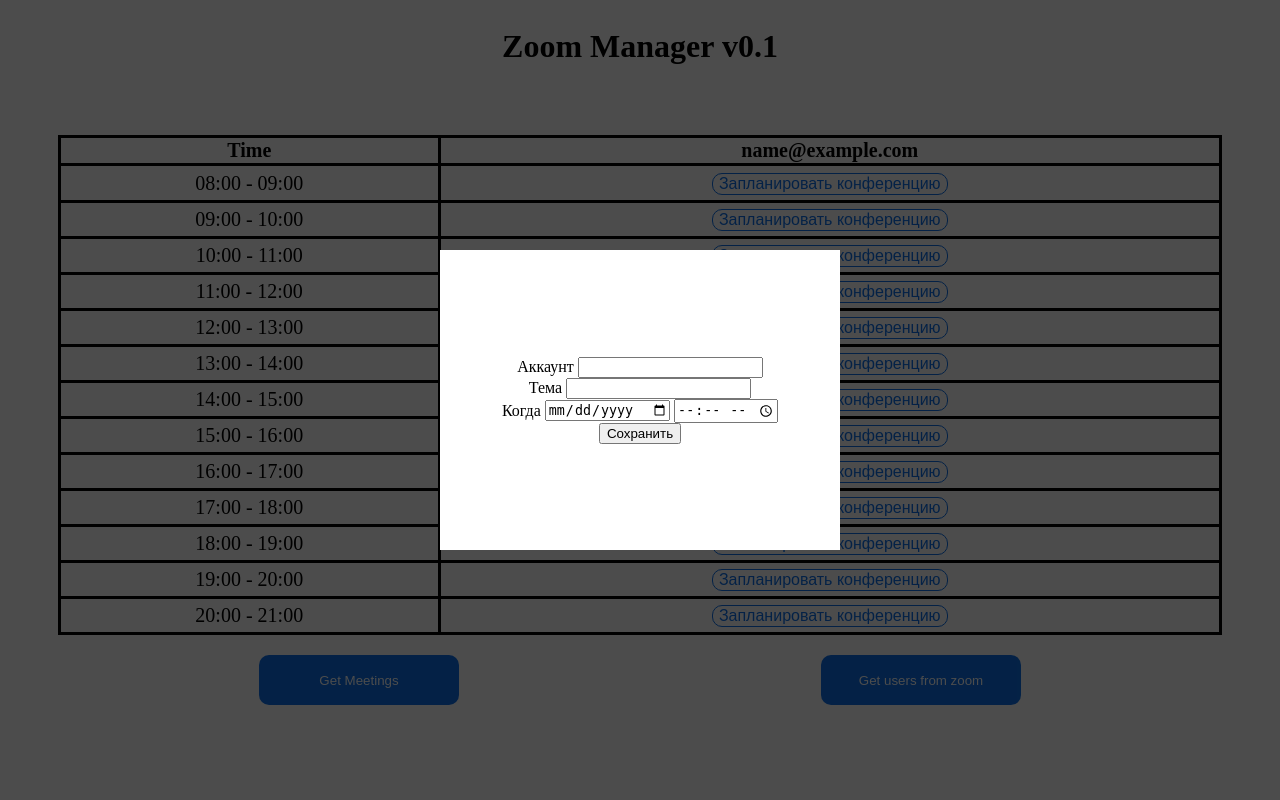
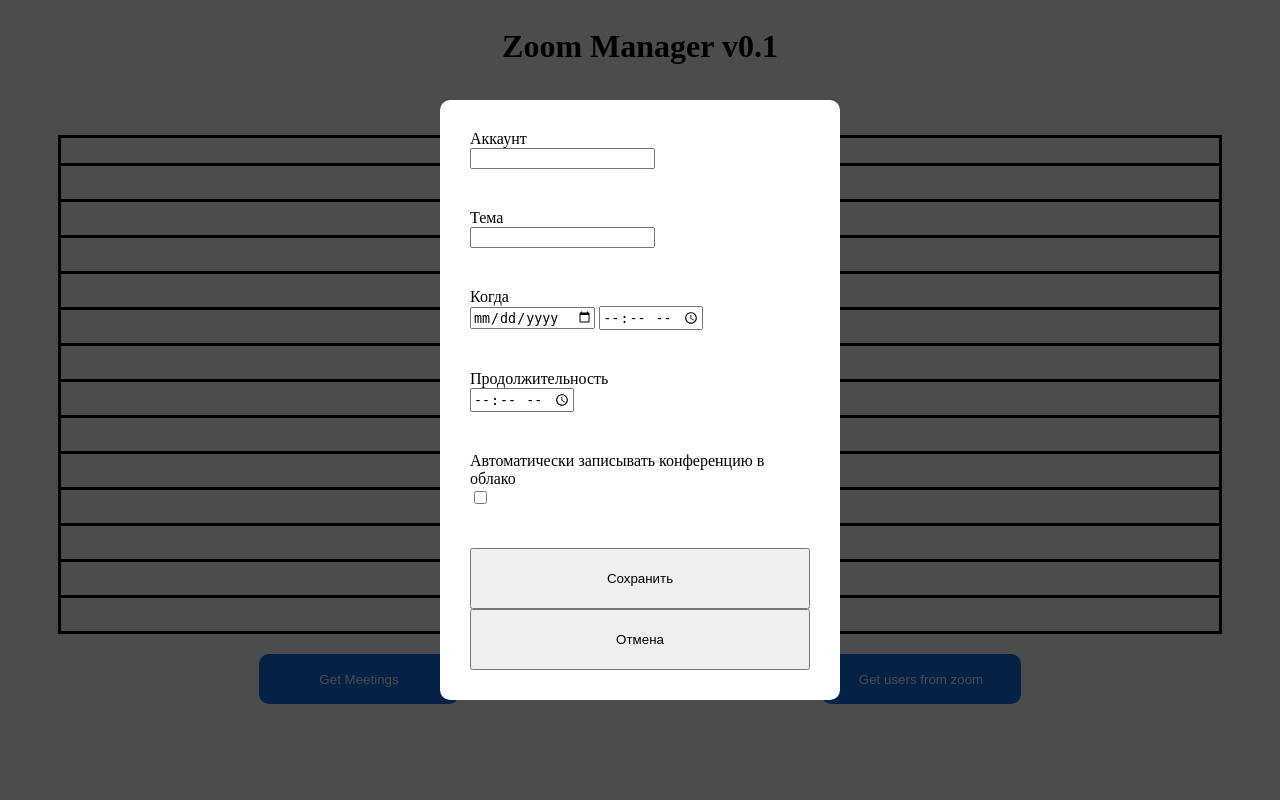
Before and after one commit to evgenyishuvaev/zoom_manager_web, a Django app: page /meeting_manager/ in a window 1280 px wide. Run offline with Django 4.2, Linux system fonts and the light colour scheme; a user stored in the database is signed in; tables that the repository leaves empty hold one stand-in row (values such as "Sample post"); parts of the project's set-up code (start-up, migrations or seed data) failed here and were passed over.

Commit message:
Add CreateMeetingForm

```diff
--- a/zoom_manager/meeting_manager/static/meeting_manager/css/style.css
+++ b/zoom_manager/meeting_manager/static/meeting_manager/css/style.css
@@ -123,17 +123,24 @@ tbody > tr:hover{
 
 .form_creating_meeting{
     background-color: #fff;
+    border-radius: 10px;
     width: 400px;
-    height: 300px;
-    display: flex;
-    align-items: center;
-    flex-direction: column;
-    justify-content: center;
+    height: 600px;
+    display: grid;
+    /* grid-template-columns: 100%;
+    grid-template-rows: 25% 25% 25% 25%; */
 }
 
 form {
-    display: flex;
-    align-items: center;
-    justify-content: center;
-    flex-direction: column;
+    display: grid;
+    grid-template-columns: 100%;
+    padding: 30px;
 }
+
+label{
+    display: block;
+}
+
+.meeting_cancel_creation{
+    display: inline-block;
+}
--- a/zoom_manager/meeting_manager/templates/meeting_manager/index.html
+++ b/zoom_manager/meeting_manager/templates/meeting_manager/index.html
@@ -1,13 +1,11 @@
+{% extends '../template/base.html' %}
 {% load static %}
-<!DOCTYPE html>
-<html lang="en">
-<head>
-    <meta charset="UTF-8">
-    <title>Zoom Manager</title>
+
+{% block link_block %}
     <link type="text/css" rel="stylesheet" href="{% static 'meeting_manager/css/style.css' %}">
-</head>
+{% endblock %}
 
-<body>
+{% block content %}
     <div class="wrapper">
         <h1 class="wrapper__title">Zoom Manager v0.1</h1>
         <div class="wrapper__meetings_table">
@@ -96,12 +94,20 @@
                             <input type="date" id="meeting_date">
                             <input type="time" id="meeting_time">
                         </div>
+                        <div class="duration">
+                            <label for="meeting_duration">Продолжительность</label>
+                            <input type="time" id="meeting_duration">
+                        </div>
+                        <div class="cloud_record">
+                            <label>Автоматически записывать конференцию в облако</label>
+                            <input type="checkbox" name="" id="meeting_cloud_record">
+                        </div>
                         <input type="submit" value="Сохранить">
+                        <input type="button" value="Отмена" id="meeting_cancel_creation">
                     </form>
                 </div>
             </div>
         </div>
     </div>
     <script src="{% static 'meeting_manager/js/main.js' %}"></script>
-</body>
-</html>
+{% endblock%}
--- a/zoom_manager/meeting_manager/templates/template/base.html
+++ b/zoom_manager/meeting_manager/templates/template/base.html
@@ -5,10 +5,12 @@
     <meta http-equiv="X-UA-Compatible" content="IE=edge">
     <meta name="viewport" content="width=device-width, initial-scale=1.0">
     <!-- CSS only -->
-    <link href="https://cdn.jsdelivr.net/npm/bootstrap@5.1.3/dist/css/bootstrap.min.css" rel="stylesheet" integrity="sha384-1BmE4kWBq78iYhFldvKuhfTAU6auU8tT94WrHftjDbrCEXSU1oBoqyl2QvZ6jIW3" crossorigin="anonymous">
+    <!-- <link href="https://cdn.jsdelivr.net/npm/bootstrap@5.1.3/dist/css/bootstrap.min.css" rel="stylesheet" integrity="sha384-1BmE4kWBq78iYhFldvKuhfTAU6auU8tT94WrHftjDbrCEXSU1oBoqyl2QvZ6jIW3" crossorigin="anonymous"> -->
+    {% block link_block%}
+    {% endblock%}
     <title>Meeting Manager</title>
 </head>
-<body class="container">
+<body>
     {% block content%}
     {% endblock%}
 </body>
--- a/zoom_manager/meeting_manager/urls.py
+++ b/zoom_manager/meeting_manager/urls.py
@@ -6,7 +6,8 @@ from . import views
 urlpatterns = [
     path('', views.meetings_page, name='meetings_page'),
     # path('api/refresh_token', views.refresh_zoom_token, name='refreshButton'),
-    path('api/users', views.send_zoom_users_to_web_ui, name='getUsersButton'),
-    path('api/users_zoom', views.get_users_from_zoom, name='getUsersFromZoomButton'),
-    path('api/all_meetings', views.send_all_zoom_meetings_to_web_ui, name='getAllMeetingsButton'),
+    path('api/v1/users', views.send_zoom_users_to_web_ui, name='getUsersButton'),
+    path('api/v1/users_zoom', views.get_users_from_zoom, name='getUsersFromZoomButton'),
+    path('api/v1/all_meetings', views.send_all_zoom_meetings_to_web_ui, name='getAllMeetingsButton'),
+    path('api/v1/create', views.get_data_for_create_meeting , name='createMeeting'),
 ]
--- a/zoom_manager/meeting_manager/views.py
+++ b/zoom_manager/meeting_manager/views.py
@@ -1,10 +1,11 @@
+from attr import asdict
 from django.shortcuts import render
-from django.http import JsonResponse
+from django.http import HttpRequest, HttpResponseRedirect, JsonResponse
 from django.contrib.auth.decorators import login_required
 
-from .services.ZoomAPI.zoom_api import refresh_token, get_users_list, get_meetings_from_all_users
+from .services.zoomapi.api import refresh_token, get_users_list, get_meetings_from_all_users
 from .models import ZoomUsers
-
+from .forms import CreateMeetingForms
 
 @login_required
 def meetings_page(request):
@@ -46,3 +47,16 @@ def send_all_zoom_meetings_to_web_ui(request):
         result["users"][user.host_id] = user.email
 
     return JsonResponse(result)
+
+def get_data_for_create_meeting(request: HttpRequest):
+
+    if request.method == "POST":
+        form = CreateMeetingForms(request.POST)
+
+        if form.is_valid():
+            print(form.cleaned_data)
+            return HttpResponseRedirect("/meeting_manager")
+
+    else:
+        form = CreateMeetingForms()
+        return render(request, "meeting_creating_forms.html", context={"form": form})
```
Also changed, not shown: zoom_manager/meeting_manager/forms.py (added, +12 -0 lines), zoom_manager/meeting_manager/services/zoomapi/api.py (renamed from zoom_manager/meeting_manager/services/ZoomAPI/zoom_api.py, +12 -0 lines), zoom_manager/meeting_manager/templates/meeting_creating_forms.html (added, +14 -0 lines), zoom_manager/meeting_manager/services/zoomapi/config_zoom_api.py (renamed from zoom_manager/meeting_manager/services/ZoomAPI/config_zoom_api.py), zoom_manager/meeting_manager/services/zoomapi/exceptions.py (renamed from zoom_manager/meeting_manager/services/ZoomAPI/exceptions.py).
